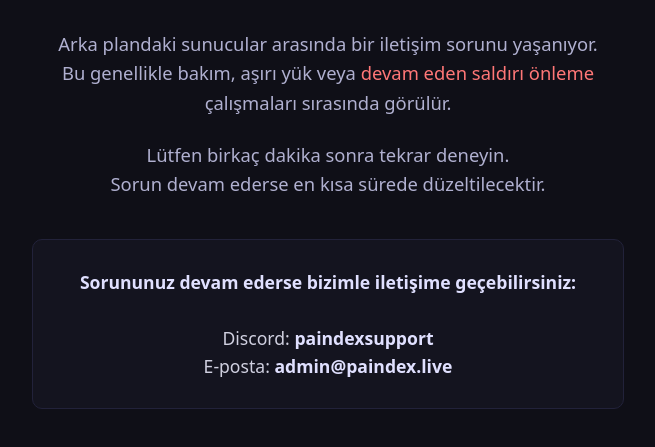
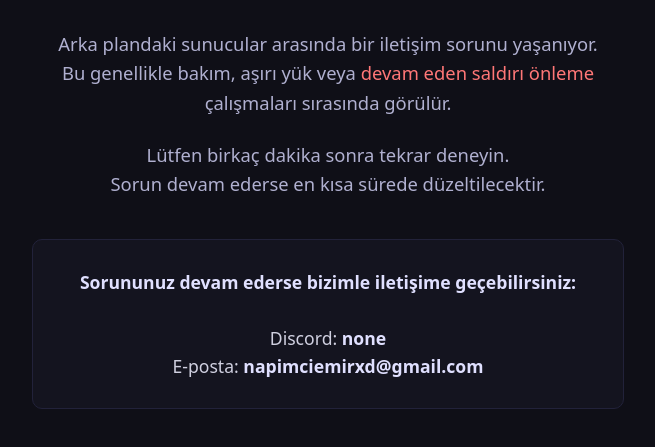
Before and after one commit to ppains/painx.github.io, a plain HTML site: page index.html in a window 1280 px wide. Shown: the part 335-782 px from the top of the page, without its empty margins (312-967 px from the left). Drawn offline with Linux system fonts and the light colour scheme.

Commit message:
Update index.html

```diff
--- a/index.html
+++ b/index.html
@@ -113,8 +113,8 @@
 
     <div class="contact">
       <strong>Sorununuz devam ederse bizimle iletişime geçebilirsiniz:</strong><br><br>
-      Discord: <strong>paindexsupport</strong><br>
-      E-posta: <strong>admin@paindex.live</strong>
+      Discord: <strong>none</strong><br>
+      E-posta: <strong>napimciemirxd@gmail.com</strong>
     </div>
   </div>
 
```
